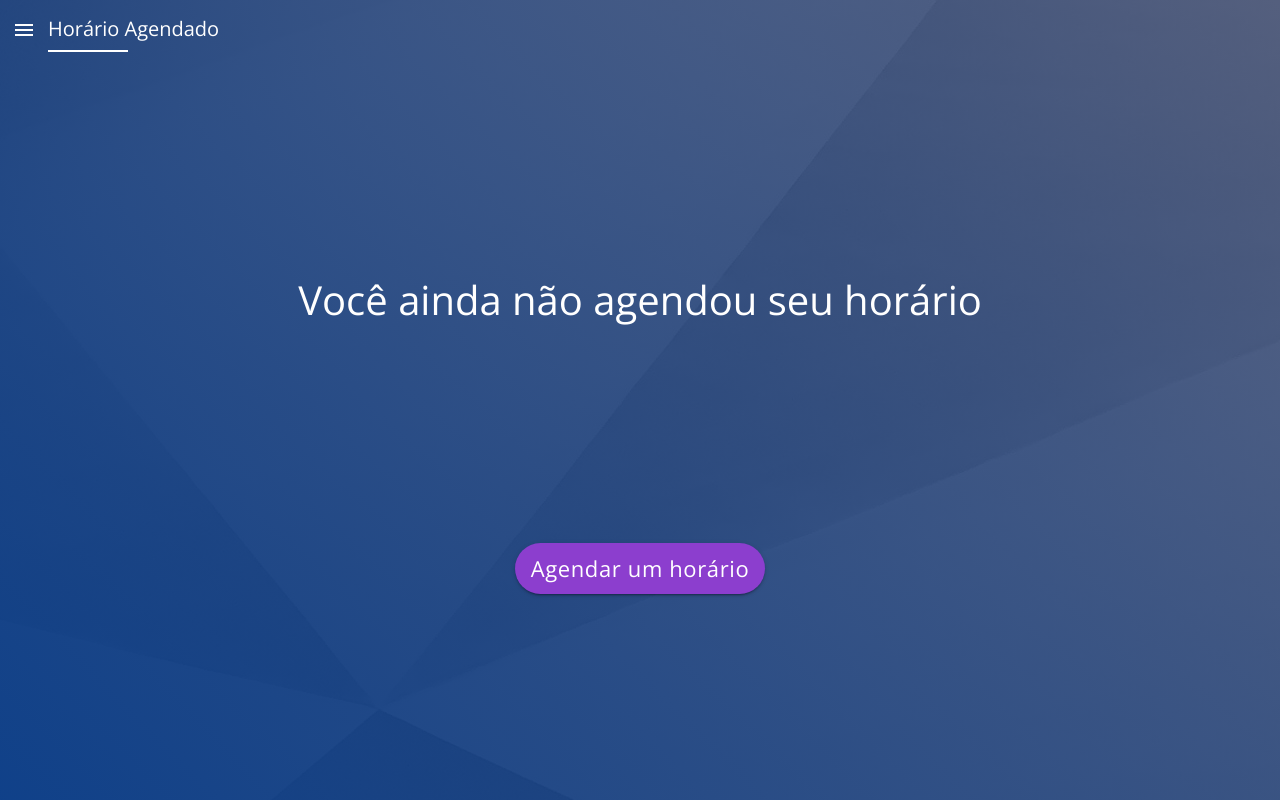
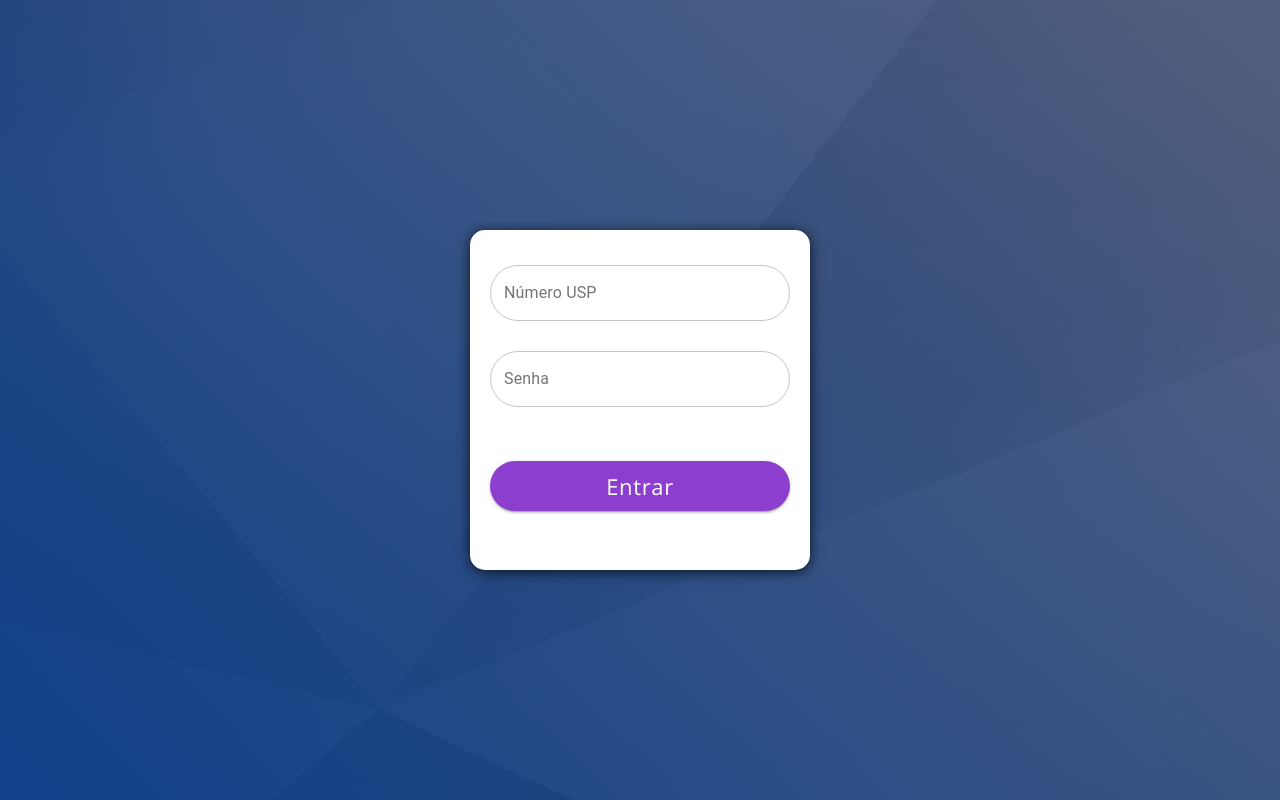
Before and after one commit to marcelodemoraes/hackthonUSP2019, a React (Create React App) app: page /login in a window 1280 px wide. Built offline with nearby package versions, Linux system fonts and the light colour scheme.

Commit message:
feat(auth): add auth control

```diff
--- /dev/null
+++ b/src/components/App.jsx
@@ -0,0 +1,59 @@
+import React from 'react';
+import {createGlobalStyle} from 'styled-components'
+import {createMuiTheme, MuiThemeProvider} from '@material-ui/core'
+import AppRouter from './router/AppRouter'
+
+const backgroundImage = require('../assets/background.jpg')
+
+const GlobalStyle = createGlobalStyle`
+  body {
+    background-color: #283761;
+    background-image: url(${backgroundImage});
+    background-repeat: no-repeat;
+    margin: 0;
+  }
+  #root {
+    background: linear-gradient(45deg, #0c3e88fa, #283761ba);
+  }
+  * {
+    font-family: Open Sans, sans-serif;
+  }
+`
+
+const theme = createMuiTheme(
+  {
+    palette: {
+      primary: {
+        main: '#8C3ECE'
+      },
+      secondary: {
+        main:'#FFFCFC'
+      }
+    },
+    overrides: {
+      MuiButton: {
+        root: {
+          textTransform: 'none',
+          fontSize: 22,
+          borderRadius: 30
+        }
+      },
+      MuiDialog: {
+        paper: {
+          borderRadius: 15
+        }
+      }
+    }
+  }
+)
+
+const App = () => {
+  return (
+    <MuiThemeProvider theme={theme}>
+      <GlobalStyle/>
+      <AppRouter />
+    </MuiThemeProvider>
+  )
+}
+
+export default App
--- /dev/null
+++ b/src/components/mobile/Login.jsx
@@ -0,0 +1,59 @@
+import React from 'react';
+import styled from 'styled-components';
+import TextField from '@material-ui/core/TextField';
+import { Button } from '@material-ui/core'
+import { navigate } from '@reach/router'
+
+import Card from '../dashboard/charts/Card';
+import { login } from './utils'
+
+const Wrapper = styled.div`
+  display: flex;
+  flex-direction: column;
+  min-height: 100vh;
+  justify-content: center;
+  align-items: center;
+`;
+
+const InputWrapper = styled.div`
+  display: flex;
+  flex-direction: column;
+  height: 300px;
+  width: 300px;
+  padding: 20px;
+  > div {
+    margin: 15px 0;
+  }
+  fieldset {
+    border-radius: 30px;
+  }
+`
+
+const Login = () => {
+  return (
+    <Wrapper>
+      <Card>
+        <InputWrapper>
+          <TextField label={'Número USP'} variant={'outlined'}/>
+          <TextField label={'Senha'} variant={'outlined'}/>
+          <Button
+            variant={'contained'}
+            color={'primary'}
+            style={{
+              margin: 'auto',
+              width: '100%'
+            }}
+            onClick={() => {
+              login();
+              navigate('/mobile/scheduled')
+            }}
+          >
+            Entrar
+          </Button>
+        </InputWrapper>
+      </Card>
+    </Wrapper>
+  )
+}
+
+export default Login;
--- a/src/components/mobile/ScheduleTime.jsx
+++ b/src/components/mobile/ScheduleTime.jsx
@@ -55,8 +55,8 @@ const ScheduleTime = () => {
   return (
     <Content headerLabel={'Agendar Horário'}>
       <Wrapper>
-        {freeSlots.map(({ time, slots }) => <ScheduleCard time={time} slots={slots}/>)}
-        {fullSlots.map(({ time, slots }) => <ScheduleCard time={time} slots={slots}/>)}
+        {freeSlots.map(({ time, slots }) => <ScheduleCard key={time} time={time} slots={slots}/>)}
+        {fullSlots.map(({ time, slots }) => <ScheduleCard key={time} time={time} slots={slots}/>)}
       </Wrapper>
     </Content>
   )
--- a/src/components/mobile/common/Sidebar.jsx
+++ b/src/components/mobile/common/Sidebar.jsx
@@ -5,18 +5,21 @@ import styled from 'styled-components';
 import { navigate } from '@reach/router'
 import CalendarToday from '@material-ui/icons/CalendarToday'
 import Alarm from '@material-ui/icons/Alarm';
+import PowerSettingsNew from '@material-ui/icons/PowerSettingsNew';
+import {logout} from '../utils'
+import { Link } from '@reach/router';
 
 const logoUsp = require('../../../assets/uspBranco.png');
 
 const items = [
   {
     label: 'Horário Agendado',
-    onClick: () => navigate('/mobile/scheduled'),
+    to: '/mobile/scheduled',
     icon: <Alarm/>
   },
   {
     label: 'Agendar Horário',
-    onClick: () => navigate('/mobile/schedule'),
+    to: '/mobile/schedule',
     icon: <CalendarToday/>
   },
 ]
@@ -39,6 +42,14 @@ const StyledSidebar = styled(SwipeableDrawer)`
   .MuiDrawer-paper {
     background-color: #381654 !important;
   }
+  .active {
+    * {
+      color: #a272ca;
+    }
+  }
+  a {
+    text-decoration: none;
+  }
   @supports (backdrop-filter: none) {
     .MuiDrawer-paper {
       background-color: transparent !important;
@@ -50,6 +61,29 @@ const StyledSidebar = styled(SwipeableDrawer)`
     width: 260px;
   }
 `;
+
+const Item = ({ label, onClick, icon, to }) => {
+  if (to) {
+    return (
+      <Link
+        to={to}
+        getProps={({ isCurrent }) => isCurrent ? { className: "active" } : null}
+      >
+        <ListItem key={label} style={{ cursor: 'pointer' }}>
+          <ListItemIcon  style={{ color: '#FFFFFF'}}>{icon}</ListItemIcon>
+          <ListItemText primary={label} style={{ color: '#FFFFFF', fontWeight: 'bold'}}/>
+          <ListItemIcon  style={{ color: '#FFFFFF'}}>{<ChevronRight />}</ListItemIcon>
+        </ListItem>
+      </Link>
+    )
+  }
+  return (
+    <ListItem key={label} onClick={onClick} style={{ cursor: 'pointer' }}>
+      <ListItemIcon  style={{ color: '#FFFFFF'}}>{icon}</ListItemIcon>
+      <ListItemText primary={label} style={{ color: '#FFFFFF', fontWeight: 'bold'}}/>
+    </ListItem>
+  )
+}
 
 const Sidebar = ({ isOpen, onOpen, onClose }) => {
   return (
@@ -63,12 +97,16 @@ const Sidebar = ({ isOpen, onOpen, onClose }) => {
           <img src={logoUsp} alt={'logo'} />
         </Logo>
         {items.map(item => (
-          <ListItem key={item.label} onClick={item.onClick}>
-            <ListItemIcon  style={{ color: '#FFFFFF'}}>{item.icon}</ListItemIcon>
-            <ListItemText primary={item.label} style={{ color: '#FFFFFF', fontWeight: 'bold'}}/>
-            <ListItemIcon  style={{ color: '#FFFFFF'}}>{<ChevronRight />}</ListItemIcon>
-          </ListItem>
+          <Item {...item} key={item.label}/>
         ))}
+        <Item
+          onClick={() => {
+            logout()
+            navigate('/login')
+          }}
+          label={'Sair'}
+          icon={<PowerSettingsNew/>}
+        />
       </List>
     </StyledSidebar>
   )
--- a/src/components/mobile/utils.js
+++ b/src/components/mobile/utils.js
@@ -1,9 +1,21 @@
 const DATA_KEY = 'INTERHACK_LOCAL_STORAGE_DATA'
+const LOGIN_DATA_KEY = 'INTERHACK_LOCAL_STORAGE_DATA_LOGIN'
 
 export const setData = (data) => localStorage.setItem(DATA_KEY, JSON.stringify(data));
+
 export const getData = () => {
   const data = localStorage.getItem(DATA_KEY);
   if (data) return JSON.parse(data);
   return null;
 }
+
+export const login = () => localStorage.setItem(LOGIN_DATA_KEY, 'true');
+
+export const isLoggedIn = () => {
+  const data = localStorage.getItem(LOGIN_DATA_KEY);
+  return data === 'true';
+}
+
+export const logout = () => localStorage.setItem(LOGIN_DATA_KEY, null);
+
 export const clearData = () => localStorage.setItem(DATA_KEY, null);
--- a/src/components/router/AppRouter.jsx
+++ b/src/components/router/AppRouter.jsx
@@ -1,69 +1,47 @@
 import React from 'react';
-import { Router } from '@reach/router'
-import { createGlobalStyle } from 'styled-components';
-import { MuiThemeProvider, createMuiTheme } from '@material-ui/core'
+import { Router } from '@reach/router';
+import { navigate } from '@reach/router';
+import styled from 'styled-components';
+import { CircularProgress } from '@material-ui/core'
 
 import ScheduledTime from '../mobile/ScheduledTime';
 import ScheduleTime from '../mobile/ScheduleTime';
 import Dashboard from '../dashboard/Dashboard';
-
-const backgroundImage = require('../../assets/background.jpg')
-
-const GlobalStyle = createGlobalStyle`
-  body {
-    background-color: #283761;
-    background-image: url(${backgroundImage});
-    background-repeat: no-repeat;
-    margin: 0;
-  }
-  #root {
-    background: linear-gradient(45deg, #0c3e88fa, #283761ba);
-  }
-  * {
-    font-family: Open Sans, sans-serif;
-  }
-`
-
-const theme = createMuiTheme(
-  {
-    palette: {
-      primary: {
-        main: '#8C3ECE'
-      },
-      secondary: {
-        main:'#FFFCFC'
-      }
-    },
-    overrides: {
-      MuiButton: {
-        root: {
-          textTransform: 'none',
-          fontSize: 22,
-          borderRadius: 30
-        }
-      },
-      MuiDialog: {
-        paper: {
-          borderRadius: 15
-        }
-      }
-    }
-
-  }
-)
+import Login from '../mobile/Login';
+import {isLoggedIn} from '../mobile/utils';
 
 
-const App = () => {
+const Wrapper = styled.div`
+  display: flex;
+  flex-direction: column;
+  min-height: 100vh;
+  justify-content: center;
+  align-items: center;
+`;
+
+const AppRouter = () => {
+  const [isLoading, setIsLoading] = React.useState(true);
+  React.useEffect(() => {
+    const { pathname } = window.location;
+    if(pathname !== '/login' && !isLoggedIn()) {
+      setIsLoading(false);
+      navigate('/login')
+    } else setIsLoading(false);
+  }, []);
+
+  if (isLoading) return (
+    <Wrapper>
+      <CircularProgress color={'secondary'}/>
+    </Wrapper>
+  )
   return (
-    <MuiThemeProvider theme={theme}>
-      <GlobalStyle/>
-      <Router>
-        <ScheduleTime path={'/mobile/schedule'}/>
-        <ScheduledTime path={'/mobile/scheduled'} default/>
-        <Dashboard path={'/dashboard'}/>
-      </Router>
-    </MuiThemeProvider>
+    <Router>
+      <ScheduleTime path={'/mobile/schedule'}/>
+      <ScheduledTime path={'/mobile/scheduled'} default/>
+      <Dashboard path={'/dashboard'}/>
+      <Login path={'/login'}/>
+    </Router>
   )
 }
 
-export default App;
+export default AppRouter;
--- a/src/index.js
+++ b/src/index.js
@@ -1,6 +1,6 @@
 import React from 'react';
 import ReactDOM from 'react-dom';
-import App from './components/router/AppRouter';
+import App from './components/App';
 import * as serviceWorker from './serviceWorker';
 
 ReactDOM.render(<App />, document.getElementById('root'));
```
Also changed, not shown: src/components/mobile/ScheduledTime.jsx (indentation only).
